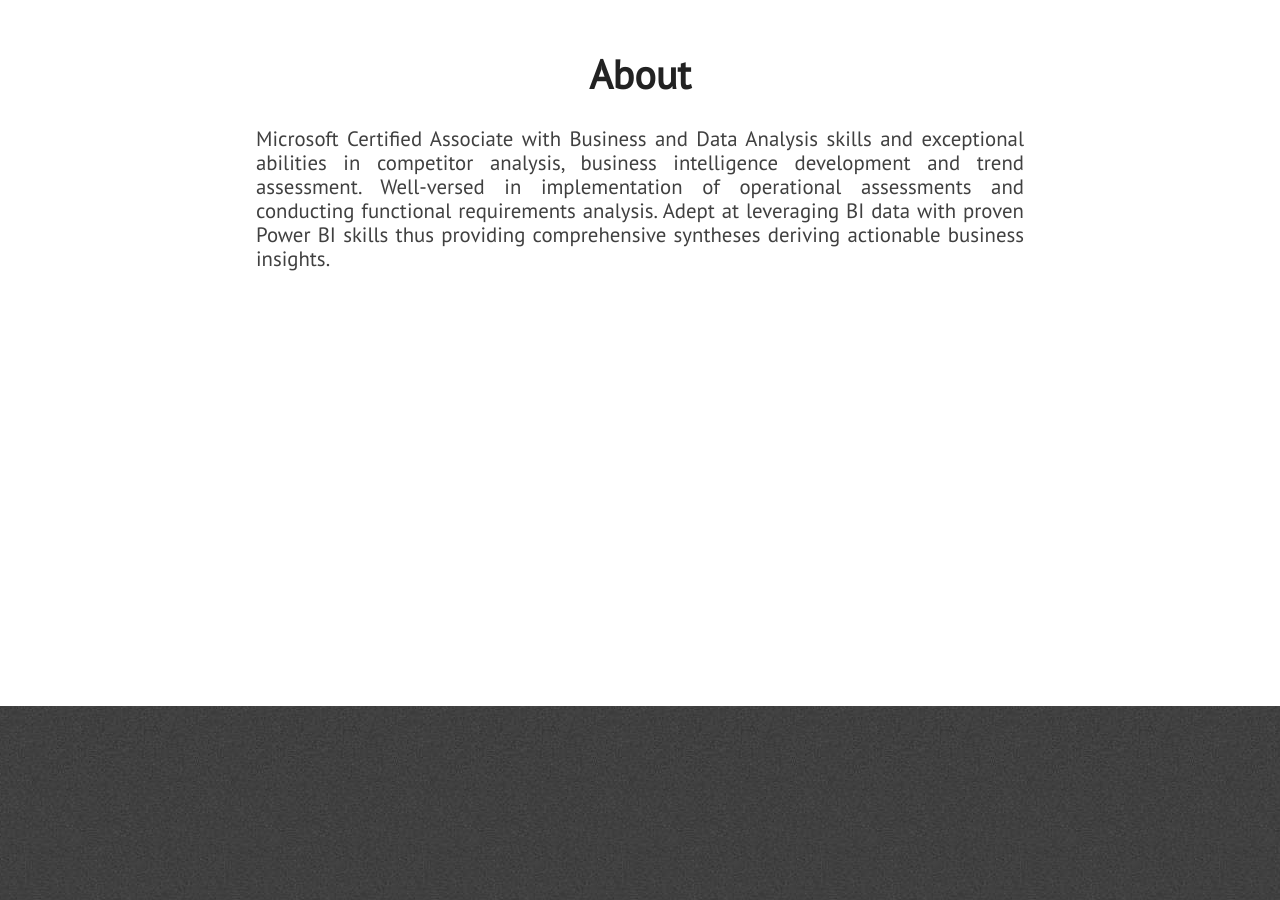
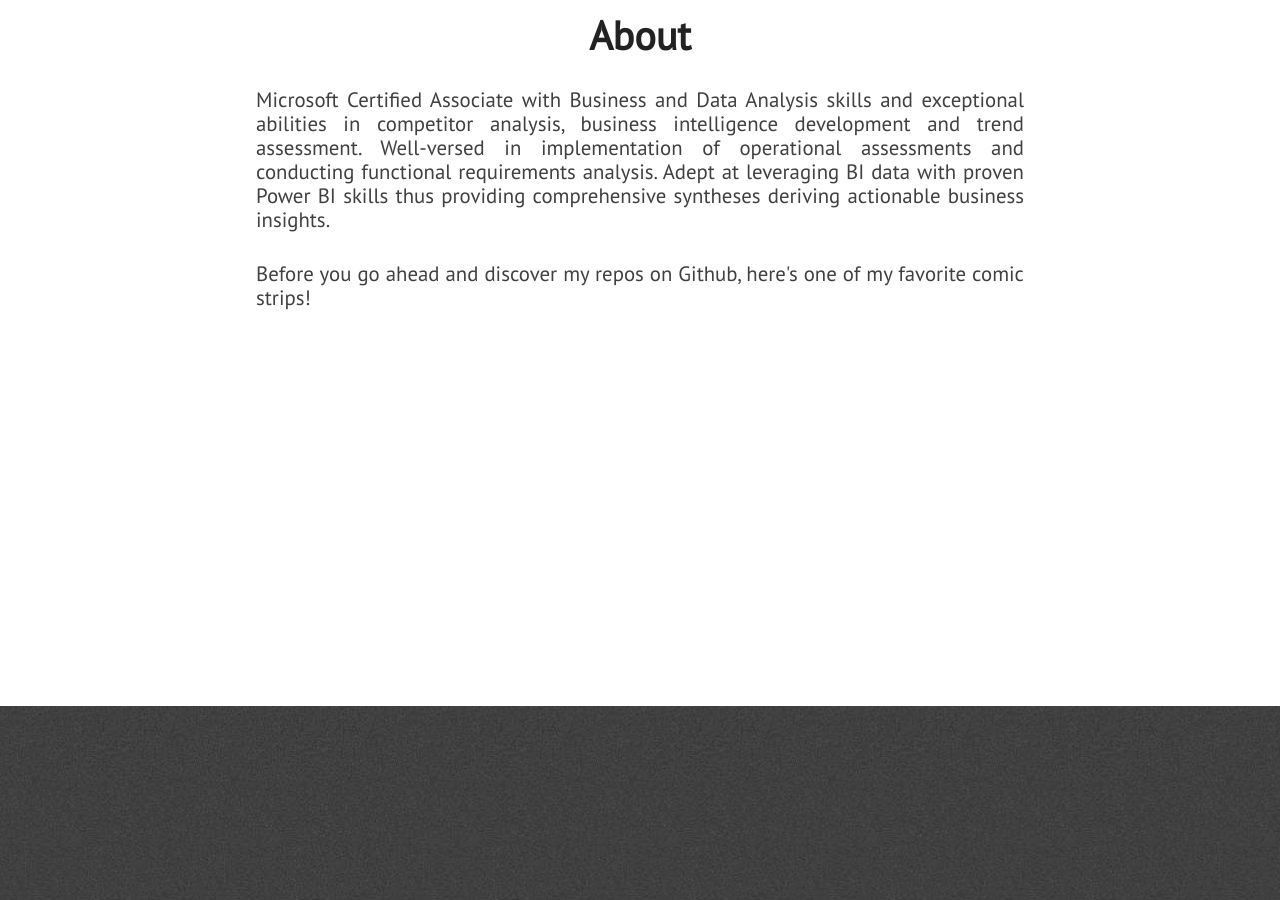
Before and after one commit to skctcdgit/skctcdgit.github.io, a Jekyll site: the page built from index.html, in a window 1280 px wide and 900 px high, scrolled down 1254 px. Built offline with Jekyll 4.4.1, drawn with Linux system fonts in a browser that asks for light colours; nearby versions of some CDN libraries.

Commit message:
Update about.html

```diff
--- a/_includes/about.html
+++ b/_includes/about.html
@@ -5,6 +5,10 @@
             <p class="paragraph-text justify-text">
                 Microsoft Certified Associate with Business and Data Analysis skills and exceptional abilities in competitor analysis, business intelligence development and trend assessment. Well-versed in implementation of operational assessments and conducting functional requirements analysis. Adept at leveraging BI data with proven Power BI skills thus providing comprehensive syntheses deriving actionable business insights.
             </p>
+            <p class="paragraph-text justify-text">
+                Before you go ahead and discover my repos on Github, here's one of my favorite comic strips!
+
+            </p>
         </div>
     </section>
 </div>
```
